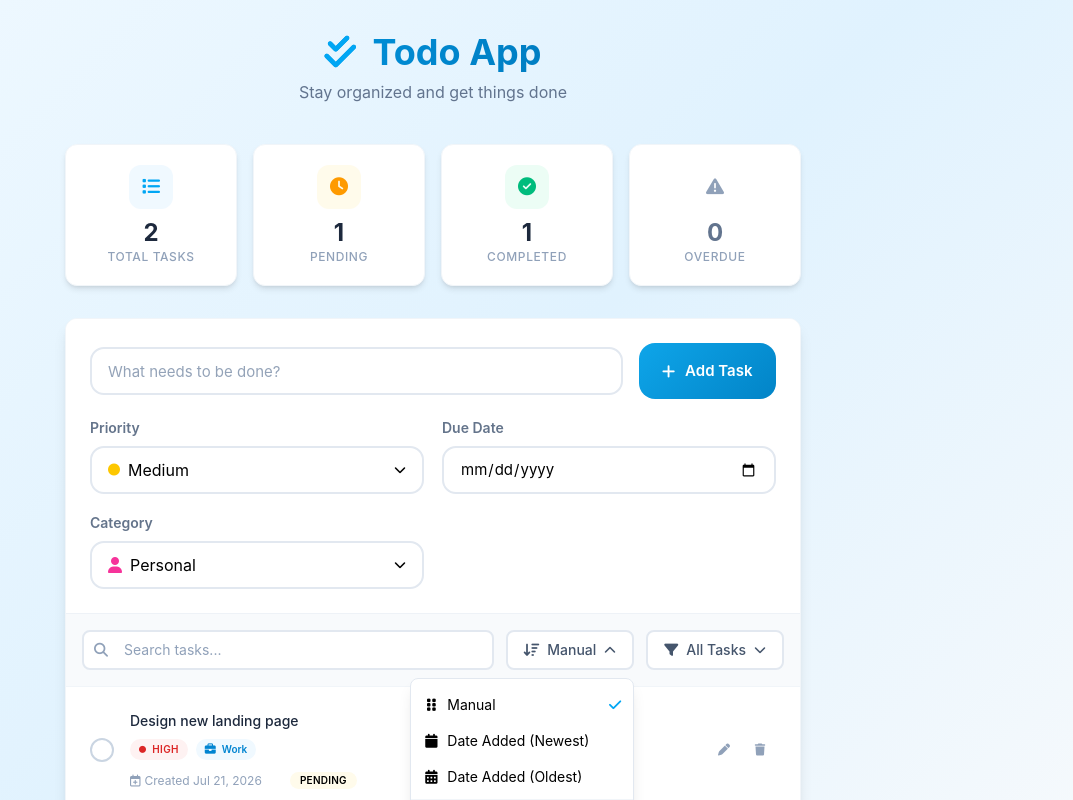
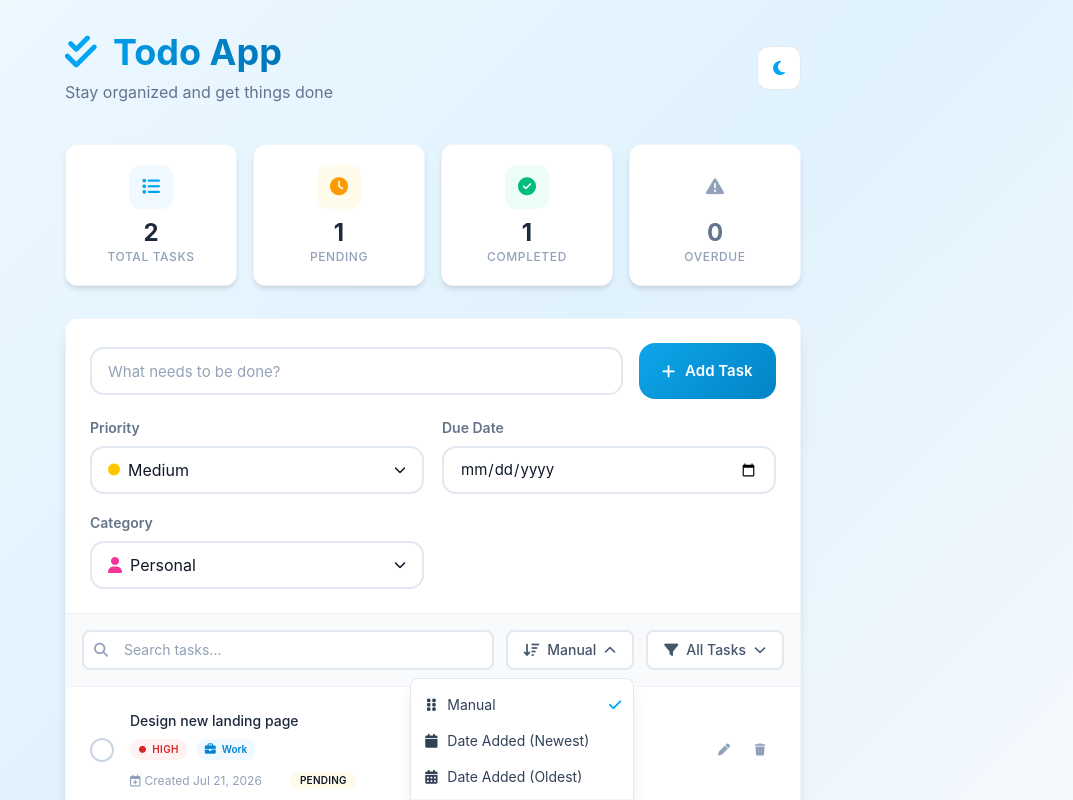
Before and after one commit to MostafaShora/Todo-App, an Angular app: page / in a window 1280 px wide. Both pictures are taken after a click on the button "Manual". Shown: the top 800 px of the page, without its empty margins (207-1280 px from the left). Built offline with nearby package versions, Linux system fonts and the light colour scheme.

Commit message:
Implement theme toggle functionality and update header and toolbar styles for dark mode support

```diff
--- a/src/app/components/header/header.html
+++ b/src/app/components/header/header.html
@@ -1,11 +1,25 @@
-<div class="text-center mb-10 animate-fade-in-down">
-  <h1
-    class="text-4xl font-bold mb-2 bg-gradient-to-r from-sky-500 to-sky-700 bg-clip-text text-transparent">
-    <i class="fa-solid fa-check-double mr-2 text-sky-500"></i>
-    Todo App
-  </h1>
+<div
+  class="flex items-center justify-between mb-10 animate-fade-in-down transition-colors duration-300"
+>
+  <div>
+    <h1
+      class="text-4xl font-bold mb-2 bg-gradient-to-r from-sky-500 to-sky-700 dark:from-sky-400 dark:to-cyan-300 bg-clip-text text-transparent"
+    >
+      <i class="fa-solid fa-check-double mr-2 text-sky-500 dark:text-sky-400"></i>
+      Todo App
+    </h1>
 
-  <p class="text-slate-500 text-base">
-    Stay organized and get things done
-  </p>
+    <p class="text-slate-500 dark:text-slate-400">Stay organized and get things done</p>
+  </div>
+
+  <button
+    (click)="theme.toggleTheme()"
+    class="w-11 h-11 rounded-xl border border-slate-200 dark:border-slate-700 bg-white dark:bg-slate-900 text-slate-600 dark:text-slate-200 hover:border-sky-500 hover:scale-105 active:scale-95 duration-200 transition-all"
+  >
+    @if (theme.isDark()) {
+      <i class="fa-solid fa-sun text-yellow-400"></i>
+    } @else {
+      <i class="fa-solid fa-moon text-sky-500"></i>
+    }
+  </button>
 </div>
--- a/src/app/components/header/header.ts
+++ b/src/app/components/header/header.ts
@@ -1,4 +1,5 @@
-import { Component } from '@angular/core';
+import { Component, inject } from '@angular/core';
+import { Theme } from '../../core/services/theme';
 
 @Component({
   selector: 'app-header',
@@ -6,4 +7,6 @@ import { Component } from '@angular/core';
   templateUrl: './header.html',
   styleUrl: './header.css',
 })
-export class Header {}
+export class Header {
+  readonly theme = inject(Theme);
+}
--- a/src/app/components/toolbar/toolbar.css
+++ b/src/app/components/toolbar/toolbar.css
@@ -1,6 +1,7 @@
 .search-input:focus {
+  box-shadow: 0 0 0 4px rgb(14 165 233 / 0.2);
   border-color: #0ea5e9;
-  box-shadow: 0 0 0 4px rgb(14 165 233 /0.1);
+
   outline: none;
 }
 
@@ -22,21 +23,26 @@
   justify-content: space-between;
   align-items: center;
 
-  background: white;
+  background: transparent;
   border: none;
   cursor: pointer;
+  color: inherit;
 
-  transition: 0.2s;
+  transition: background-color .2s ease, color .2s ease;
+}
+
+.dropdown-item:hover {
+  background-color: rgb(240 249 255); /* نفس hover:bg-sky-50 */
+}
+
+:host-context(.dark) .dropdown-item:hover {
+  background-color: rgb(30 41 59); /* نفس dark:hover:bg-slate-800 */
 }
 
 .dropdown-item span {
   display: flex;
   align-items: center;
   gap: 10px;
-}
-
-.dropdown-item:hover {
-  background: #f8fafc;
 }
 
 .dropdown-item i:last-child {
--- a/src/app/components/toolbar/toolbar.html
+++ b/src/app/components/toolbar/toolbar.html
@@ -1,11 +1,13 @@
-<div class="flex flex-wrap gap-3 items-center p-4 border-b border-slate-100 bg-slate-50">
+<div
+  class="flex flex-wrap gap-3 items-center p-4 border-b border-slate-100 dark:border-slate-700 bg-slate-50 dark:bg-slate-800 transition-colors"
+>
   <div class="relative flex-1 min-w-[200px]">
     <i
-      class="fa-solid fa-magnifying-glass absolute left-3 top-1/2 -translate-y-1/2 text-slate-400 text-sm pointer-events-none"
+      class="fa-solid fa-magnifying-glass absolute left-3 top-1/2 -translate-y-1/2 text-slate-400 dark:text-slate-500 text-sm pointer-events-none"
     ></i>
     <input
       type="text"
-      class="search-input w-full pl-10 pr-10 py-2 border-2 border-slate-200 rounded-lg text-sm bg-white transition-all placeholder:text-slate-400"
+      class="search-input w-full pl-10 pr-10 py-2 border-2 border-slate-200 dark:border-slate-700 rounded-lg text-sm bg-white dark:bg-slate-900 text-slate-800 dark:text-slate-100 placeholder:text-slate-400 dark:placeholder:text-slate-500 transition-all"
       placeholder="Search tasks..."
       [value]="searchTerm()"
       (input)="onSearch($event)"
@@ -15,7 +17,7 @@
       <button
         type="button"
         (click)="clearSearch()"
-        class="absolute right-3 top-1/2 -translate-y-1/2 text-slate-400 hover:text-red-500 transition"
+        class="absolute right-3 top-1/2 -translate-y-1/2 text-slate-400 dark:text-slate-500 hover:text-red-500 transition"
         aria-label="Clear search"
       >
         <i class="fa-solid fa-xmark"></i>
@@ -27,7 +29,7 @@
     <button
       type="button"
       (click)="toggleSort(); $event.stopPropagation()"
-      class="border-2 border-slate-200 bg-white text-slate-600 rounded-lg px-4 py-2 text-sm font-medium flex items-center gap-2 hover:border-sky-500 hover:text-sky-500 transition-all"
+      class="border-2 border-slate-200 dark:border-slate-700 bg-white dark:bg-slate-900 text-slate-600 dark:text-slate-200 rounded-lg px-4 py-2 text-sm font-medium flex items-center gap-2 hover:border-sky-500 hover:text-sky-500 transition-all"
     >
       <i class="fa-solid fa-arrow-down-wide-short"></i>
 
@@ -38,13 +40,13 @@
 
     @if (isSortOpen()) {
       <div
-        class="absolute left-0 w-full sm:left-auto sm:right-0 sm:w-56 top-full mt-2 bg-white rounded-lg shadow-lg border border-slate-200 py-2 max-h-80 overflow-y-auto z-50 animate-dropdown"
+        class="absolute left-0 w-full sm:left-auto sm:right-0 sm:w-56 top-full mt-2 bg-white dark:bg-slate-900 text-slate-700 dark:text-slate-200 rounded-lg shadow-lg border border-slate-200 dark:border-slate-700 py-2 max-h-80 overflow-y-auto z-50 animate-dropdown"
       >
         <!-- Manual -->
         <button
           type="button"
           (click)="setSort('Manual')"
-          class="w-full flex items-center justify-between px-3 py-2 text-sm hover:bg-sky-50 transition"
+          class="w-full flex items-center justify-between px-3 py-2 text-sm text-slate-700 dark:text-slate-200 hover:bg-sky-50 dark:hover:bg-slate-800 transition"
         >
           <span class="flex items-center gap-2">
             <i class="fa-solid fa-grip-vertical w-4"></i>
@@ -60,7 +62,7 @@
         <button
           type="button"
           (click)="setSort('Newest')"
-          class="w-full flex items-center justify-between px-3 py-2 text-sm hover:bg-sky-50 transition"
+          class="w-full flex items-center justify-between px-3 py-2 text-sm text-slate-700 dark:text-slate-200 hover:bg-sky-50 dark:hover:bg-slate-800 transition"
         >
           <span class="flex items-center gap-2">
             <i class="fa-solid fa-calendar w-4"></i>
@@ -76,7 +78,7 @@
         <button
           type="button"
           (click)="setSort('Oldest')"
-          class="w-full flex items-center justify-between px-3 py-2 text-sm hover:bg-sky-50 transition"
+          class="w-full flex items-center justify-between px-3 py-2 text-sm text-slate-700 dark:text-slate-200 hover:bg-sky-50 dark:hover:bg-slate-800 transition"
         >
           <span class="flex items-center gap-2">
             <i class="fa-solid fa-calendar-days w-4"></i>
@@ -88,13 +90,13 @@
           }
         </button>
 
-        <div class="border-t border-slate-100 my-1"></div>
+        <div class="border-t border-slate-100 dark:border-slate-700 my-1"></div>
 
         <!-- Name Asc -->
         <button
           type="button"
           (click)="setSort('NameAsc')"
-          class="w-full flex items-center justify-between px-3 py-2 text-sm hover:bg-sky-50 transition"
+          class="w-full flex items-center justify-between px-3 py-2 text-sm text-slate-700 dark:text-slate-200 hover:bg-sky-50 dark:hover:bg-slate-800 transition"
         >
           <span class="flex items-center gap-2">
             <i class="fa-solid fa-font w-4"></i>
@@ -110,7 +112,7 @@
         <button
           type="button"
           (click)="setSort('NameDesc')"
-          class="w-full flex items-center justify-between px-3 py-2 text-sm hover:bg-sky-50 transition"
+          class="w-full flex items-center justify-between px-3 py-2 text-sm text-slate-700 dark:text-slate-200 hover:bg-sky-50 dark:hover:bg-slate-800 transition"
         >
           <span class="flex items-center gap-2">
             <i class="fa-solid fa-font w-4"></i>
@@ -126,7 +128,7 @@
         <button
           type="button"
           (click)="setSort('PriorityHigh')"
-          class="w-full flex items-center justify-between px-3 py-2 text-sm hover:bg-sky-50 transition"
+          class="w-full flex items-center justify-between px-3 py-2 text-sm text-slate-700 dark:text-slate-200 hover:bg-sky-50 dark:hover:bg-slate-800 transition"
         >
           <span class="flex items-center gap-2">
             <i class="fa-solid fa-arrow-up-wide-short w-4"></i>
@@ -142,7 +144,7 @@
         <button
           type="button"
           (click)="setSort('PriorityLow')"
-          class="w-full flex items-center justify-between px-3 py-2 text-sm hover:bg-sky-50 transition"
+          class="w-full flex items-center justify-between px-3 py-2 text-sm text-slate-700 dark:text-slate-200 hover:bg-sky-50 dark:hover:bg-slate-800 transition"
         >
           <span class="flex items-center gap-2">
             <i class="fa-solid fa-arrow-down-wide-short w-4"></i>
@@ -161,7 +163,7 @@
     <button
       type="button"
       (click)="toggleFilter(); $event.stopPropagation()"
-      class="border-2 border-slate-200 bg-white text-slate-600 rounded-lg px-4 py-2 text-sm font-medium flex items-center gap-2 hover:border-sky-500 hover:text-sky-500 transition"
+      class="border-2 border-slate-200 dark:border-slate-700 bg-white dark:bg-slate-900 text-slate-600 dark:text-slate-200 rounded-lg px-4 py-2 text-sm font-medium flex items-center gap-2 hover:border-sky-500 hover:text-sky-500 transition-all"
     >
       <i class="fa-solid fa-filter"></i>
 
@@ -172,7 +174,7 @@
 
     @if (isFilterOpen()) {
       <div
-        class="absolute left-0 w-full sm:left-auto sm:right-0 sm:w-56 mt-2 bg-white rounded-xl shadow-xl border border-slate-200 max-h-80 overflow-y-auto z-50 animate-dropdown"
+        class="absolute left-0 w-full sm:left-auto sm:right-0 sm:w-56 mt-2 bg-white dark:bg-slate-900 text-slate-700 dark:text-slate-200 rounded-xl shadow-xl border border-slate-200 dark:border-slate-700 max-h-80 overflow-y-auto z-50 animate-dropdown"
       >
         <!-- All -->
 
@@ -213,10 +215,12 @@
           }
         </button>
 
-        <div class="border-t border-slate-100"></div>
+        <div class="border-t border-slate-100 dark:border-slate-700"></div>
 
         <!-- Category -->
-        <div class="px-4 py-2 text-xs font-semibold text-slate-400 uppercase">Category</div>
+        <div class="px-4 py-2 text-xs font-semibold text-slate-400 dark:text-slate-500 uppercase">
+          Category
+        </div>
 
         <button class="dropdown-item" (click)="setFilter('Work')">
           <span>
@@ -275,9 +279,11 @@
 
         <!-- High -->
 
-        <div class="border-t border-slate-100"></div>
+        <div class="border-t border-slate-100 dark:border-slate-700"></div>
 
-        <div class="px-4 py-2 text-xs font-semibold text-slate-400 uppercase">Priority</div>
+        <div class="px-4 py-2 text-xs font-semibold text-slate-400 dark:text-slate-500 uppercase">
+          Priority
+        </div>
 
         <button class="dropdown-item" (click)="setFilter('High')">
           <span>
--- /dev/null
+++ b/src/app/core/services/theme.ts
@@ -0,0 +1,29 @@
+import { effect, Service, signal } from '@angular/core';
+
+@Service()
+export class Theme {
+    private readonly STORAGE_KEY = 'theme';
+
+    readonly isDark = signal(
+        localStorage.getItem(this.STORAGE_KEY)
+            ? localStorage.getItem(this.STORAGE_KEY) === 'dark'
+            : window.matchMedia('(prefers-color-scheme: dark)').matches
+    );
+
+    constructor() {
+        effect(() => {
+            const dark = this.isDark();
+
+            document.documentElement.classList.toggle('dark', dark);
+
+            localStorage.setItem(
+                this.STORAGE_KEY,
+                dark ? 'dark' : 'light'
+            )
+        })
+    }
+
+    toggleTheme() {
+        this.isDark.update(v => !v);
+    }
+}
--- a/src/styles.css
+++ b/src/styles.css
@@ -1,11 +1,12 @@
-/* You can add global styles to this file, and also import other style files */
+@import "tailwindcss";
 
-@import 'tailwindcss';
+@custom-variant dark (&:where(.dark, .dark *));
 
-/* styles.css */
 html,
 body {
   margin: 0;
+  min-height: 100%;
+  transition: background-color .3s ease, color .3s ease;
 }
 
 body {
@@ -16,4 +17,17 @@ body {
     #f8fafc 100%
   );
 
+  color: #0f172a;
 }
+
+/* Dark Mode */
+html.dark body {
+  background: linear-gradient(
+    135deg,
+    #0f172a 0%,
+    #111827 50%,
+    #020617 100%
+  );
+
+  color: #f8fafc;
+}
```
Also changed, not shown: 1 other file (tests, documents, lock files or other folders).
